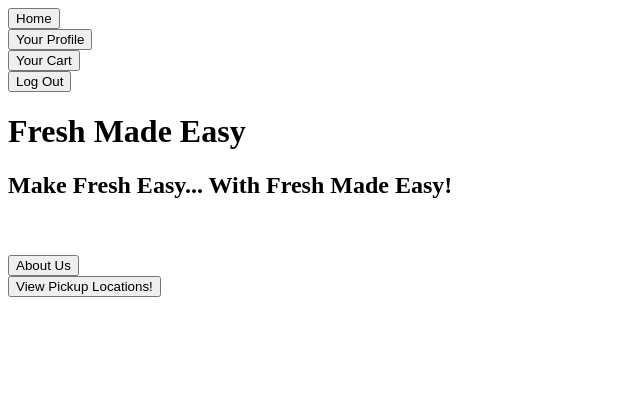
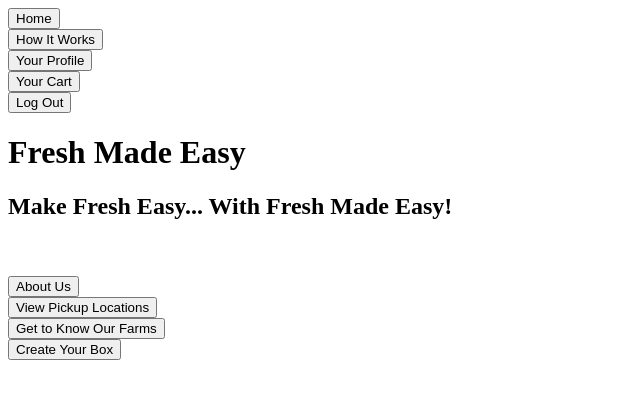
Before and after one commit to leah-ewing/Fresh-Made-Easy, a Flask app: page / in a window 1280 px wide. Shown: the top 399 px of the page, without its empty margins (0-640 px from the left). Run offline with Flask 2, Linux system fonts and the light colour scheme; the visitor is signed in with stand-in values (Sample User, id 1).

Commit message:
commit shop, how it works, all pickup locations, and get to know o our farms pages

```diff
--- a/server.py
+++ b/server.py
@@ -142,6 +142,27 @@ def allPickupLocations():
     return render_template('all-pickup-locations.html')
 
 
+@app.route('/all-farms')
+def allFarms():
+    """Displays all farms."""
+
+    return render_template('all-farms.html')
+
+
+@app.route('/shop')
+def shop():
+    """Takes user to the shop page."""
+
+    return render_template('shop.html')
+
+
+@app.route('/how-it-works')
+def howItWorks():
+    """Displays 'How It Works' page."""
+
+    return render_template('how-it-works.html')
+
+
 if __name__ == '__main__':
     connect_to_db(app)
     app.run(host='0.0.0.0', debug=True)
--- a/templates/base.html
+++ b/templates/base.html
@@ -15,6 +15,10 @@
       <div class = "home">
       <button type = "submit" id = "home">Home</button>
     </div></form>
+    <form action = "/how-it-works">
+      <div class = "how-it-works">
+        <button type = "submit" id = "how-it-works">How It Works</button>
+      </div></form>
 
     {% if session["current_user"] %}
     <form action = "/user-profile">
--- a/templates/homepage.html
+++ b/templates/homepage.html
@@ -13,7 +13,18 @@
     </div></form>
   <form action = "/all-pickup-locations">
     <div class = "all-pickup-locations">
-      <button type = "submit" id = "all-pickup-locations">View Pickup Locations!</button>
+      <button type = "submit" id = "all-pickup-locations">View Pickup Locations</button>
+    </div></form>
+    <form action = "/all-farms">
+    <div class = "all-farms">
+      <button type = "submit" id = "all-farms">Get to Know Our Farms</button>
     </div></form>
 
+    {% if session["current_user"] %}
+    <form action = "/shop">
+    <div class = "shop">
+      <button type = "submit" id = "shop">Create Your Box</button>
+    </div></form>
+    {% endif %}
+
 {% endblock %}
```
